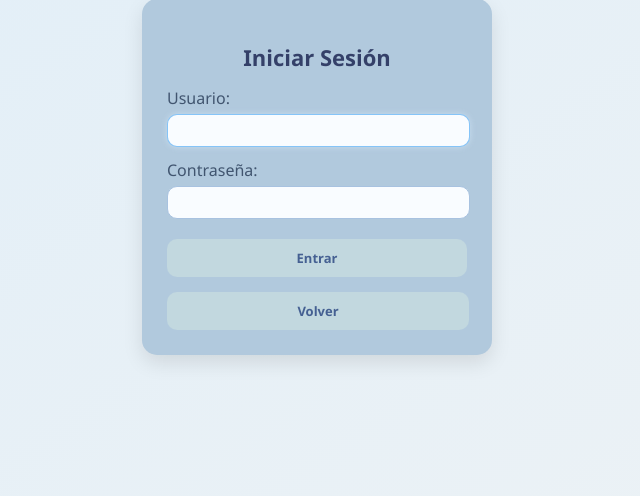
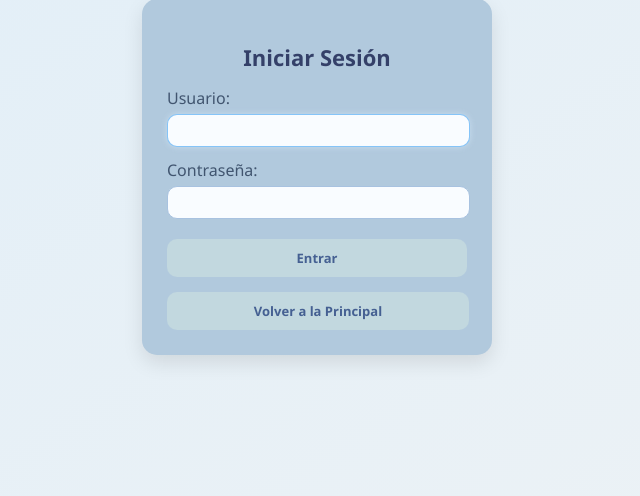
Before and after one commit to brissaflorest/PIA_Eq6_DesarrolloWeb, a Django app: page /login/ in a window 1280 px wide. Shown: the part 231-727 px from the top of the page, without its empty margins (323-963 px from the left). Run offline with Django 5.2, Linux system fonts and the light colour scheme.

Commit message:
Cositas que pense que no tenían lógica

```diff
--- a/salon_fiestas/app/templates/listar_empleado.html
+++ b/salon_fiestas/app/templates/listar_empleado.html
@@ -14,7 +14,6 @@
         <div class="container-fluid">
             <div class="navbar-nav">
                 <a class="nav-var">Menucito</a>
-                <a class="nav-link" href="{% url 'inicio' %}">Página Principal</a>
                 <a class="nav-link" href="{% url 'login' %}">Cerrar Sesión</a>
             </div>
         </div>
--- a/salon_fiestas/app/templates/login.html
+++ b/salon_fiestas/app/templates/login.html
@@ -24,7 +24,7 @@
             {{ form.role }}
             </div>
             <button type="submit">Entrar</button>
-            <a class="nav-link" href="{% url 'inicio' %}">Volver</a>
+            <a class="nav-link" href="{% url 'inicio' %}">Volver a la Principal</a>
         </form>
     </div>
 </body>
--- a/salon_fiestas/app/templates/menu.html
+++ b/salon_fiestas/app/templates/menu.html
@@ -12,7 +12,6 @@
         <div class="container-fluid">
             <div class="navbar-nav">
                 <a class="nav-var">Menucito</a>
-                <a class="nav-link" href="{% url 'inicio' %}">Página Principal</a>
                 <a class="nav-link" href="{% url 'crear' %}">Crear Reservación</a>
                 <a class="nav-link" href="{% url 'login' %}">Cerrar Sesión</a>
             </div>
```
Also changed, not shown: salon_fiestas/db.sqlite3.
